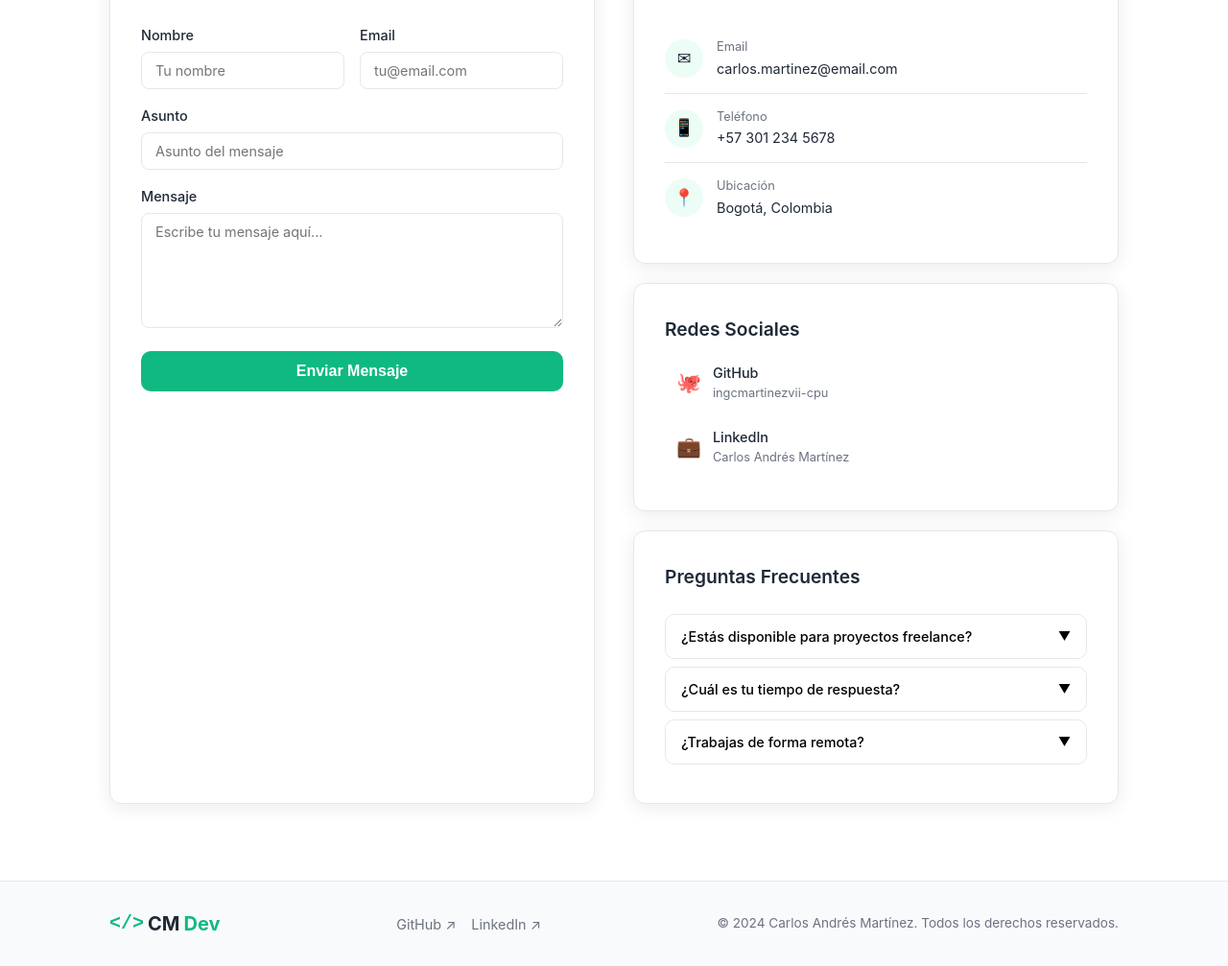
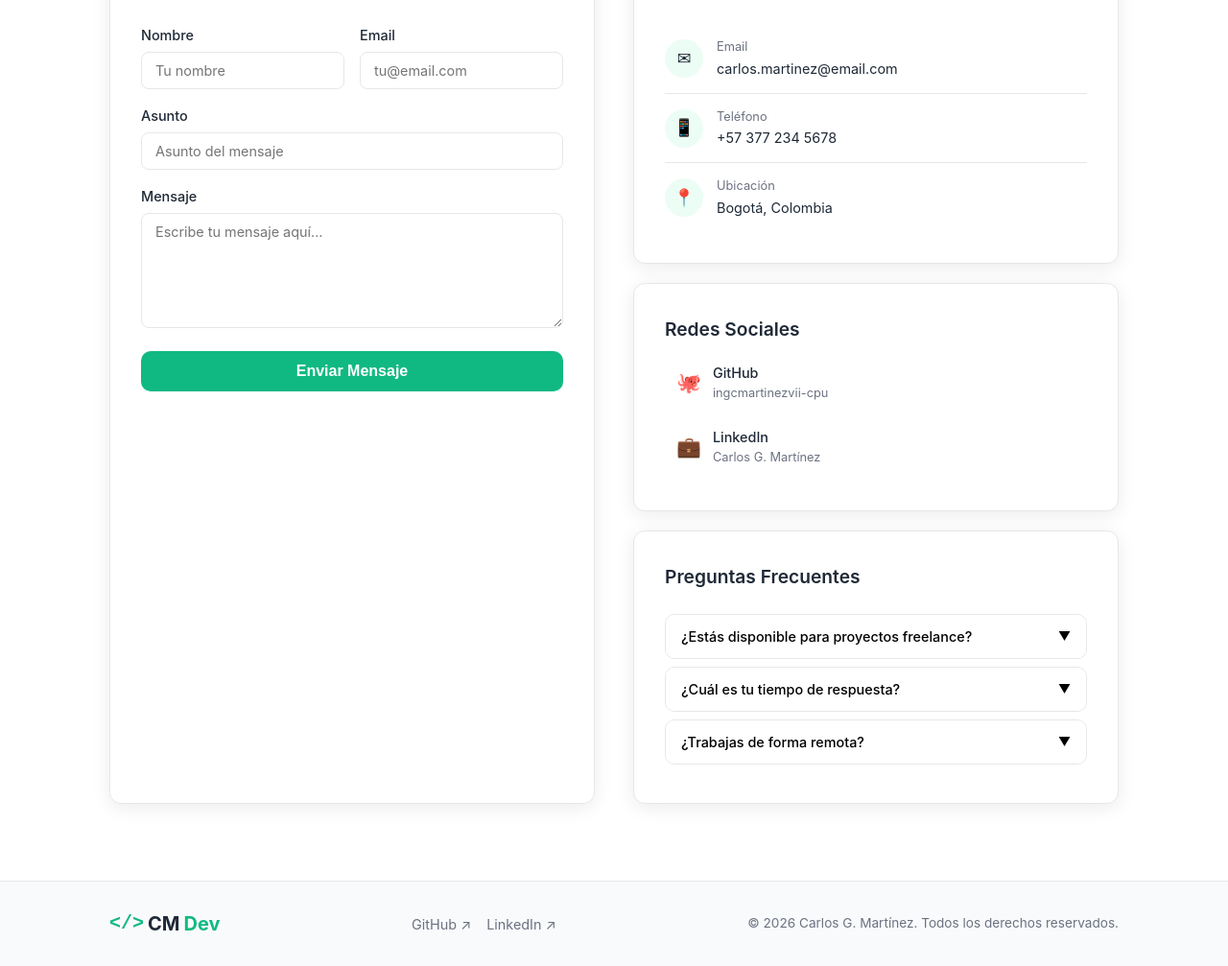
Before and after one commit to ingcmartinezvii-cpu/mi-hoja-de-hoja, a plain HTML site: page contact.html in a window 1280 px wide. Shown: the part 440-1447 px from the top of the page at 96% size. Drawn offline with Linux system fonts and the light colour scheme.

Commit message:
Update contact.html

```diff
--- a/contact.html
+++ b/contact.html
@@ -78,7 +78,7 @@
                             <div class="contact-info-icon">📱</div>
                             <div>
                                 <div class="contact-info-label">Teléfono</div>
-                                <div class="contact-info-text">+57 301 234 5678</div>
+                                <div class="contact-info-text">+57 377 234 5678</div>
                             </div>
                         </div>
                         <div class="contact-info-item">
@@ -103,7 +103,7 @@
                             <span style="font-size: 1.3rem;">💼</span>
                             <div>
                                 <div class="social-link-text">LinkedIn</div>
-                                <div class="social-link-sub">Carlos Andrés Martínez</div>
+                                <div class="social-link-sub">Carlos G. Martínez</div>
                             </div>
                         </a>
                     </div>
@@ -161,7 +161,7 @@
                 <a href="https://github.com/ingcmartinezvii-cpu" target="_blank" rel="noopener noreferrer">GitHub ↗</a>
                 <a href="https://linkedin.com" target="_blank" rel="noopener noreferrer">LinkedIn ↗</a>
             </div>
-            <p class="footer-copy">© 2024 Carlos Andrés Martínez. Todos los derechos reservados.</p>
+            <p class="footer-copy">© 2026 Carlos G. Martínez. Todos los derechos reservados.</p>
         </div>
     </footer>
 
```
